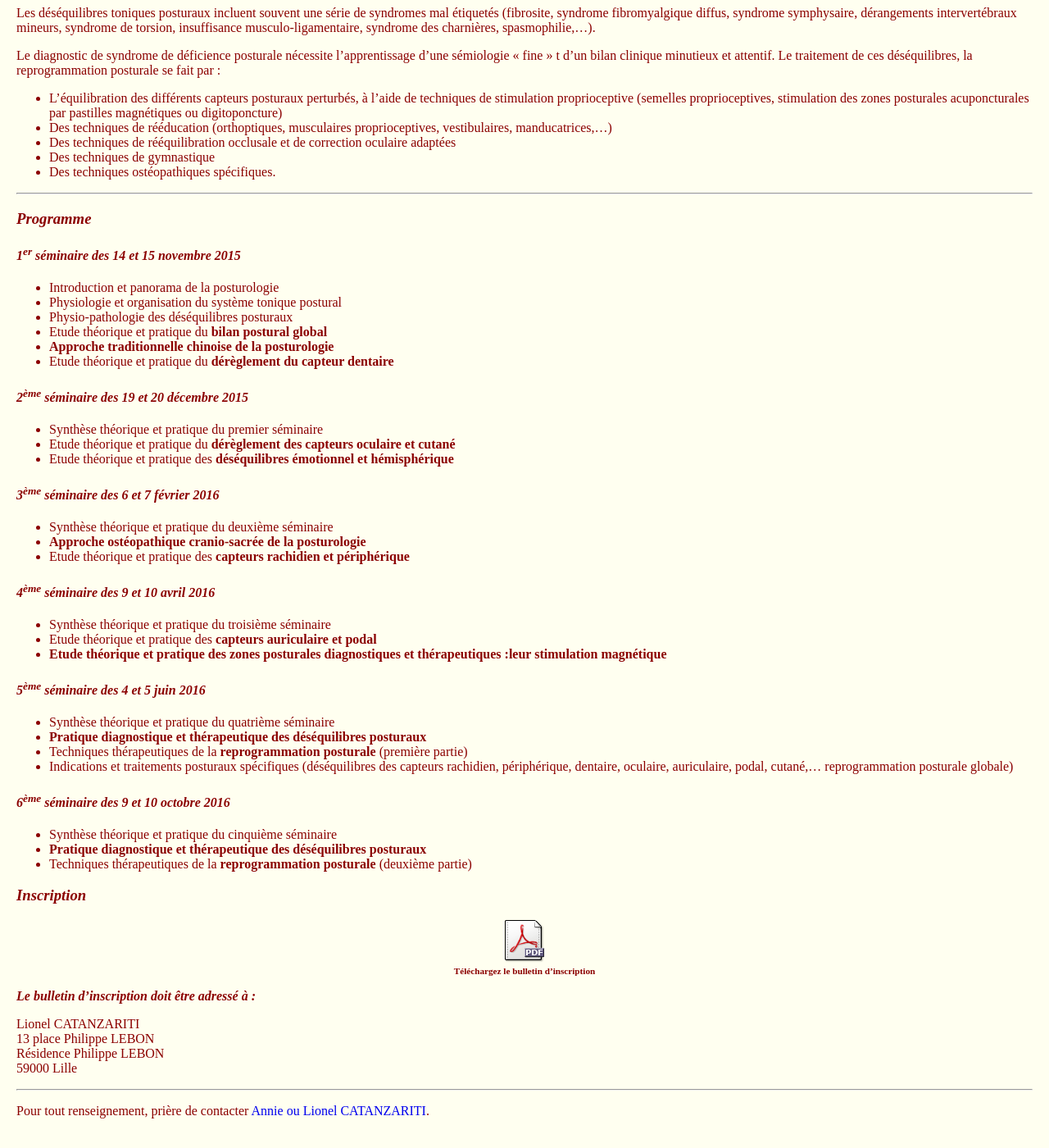
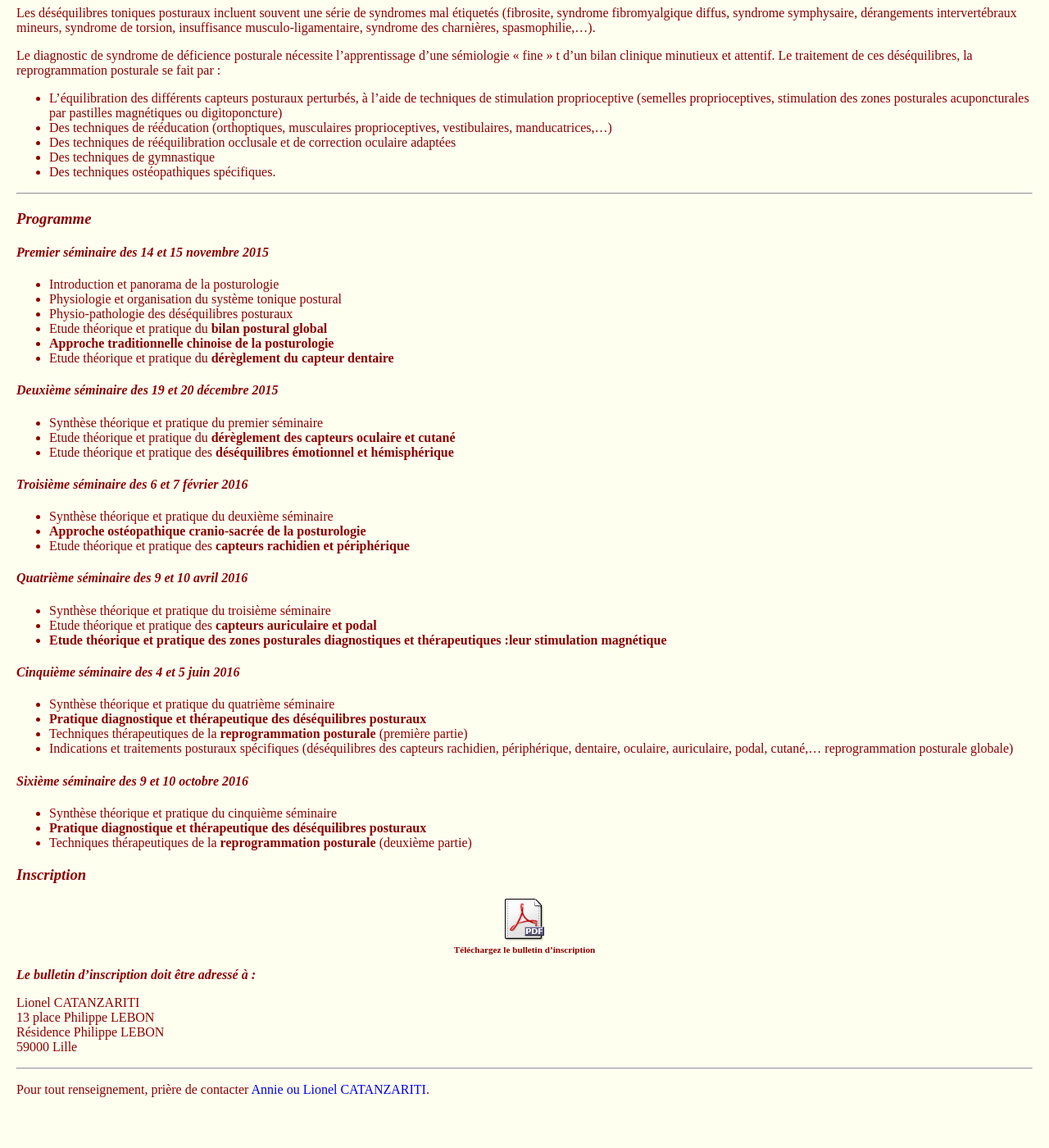
Before and after one commit to qi-energetique/qi-energetique.github.io, a Jekyll site: the page built from posturologie_clinique.md, in a window 1280 px wide and 1400 px high, scrolled down 665 px. Shown: the whole window at 82% size. Built offline with Jekyll 4.4.1, drawn with Linux system fonts in a browser that asks for light colours; after the commit the page ends 2039 px from its top, so only the background shows below that.

Commit message:
Update posturologie_clinique.md

```diff
--- a/posturologie_clinique.md
+++ b/posturologie_clinique.md
@@ -37,7 +37,7 @@ ____
 ### *Programme* ###
 
 
-#### *1<sup>er</sup> séminaire des 14 et 15 novembre 2015* ####
+#### *Premier séminaire des 14 et 15 novembre 2015* ####
 
 - Introduction et panorama de la posturologie
 - Physiologie et organisation du système tonique postural
@@ -46,32 +46,32 @@ ____
 - **Approche traditionnelle chinoise de la posturologie**
 - Etude théorique et pratique du **dérèglement du capteur dentaire**
 
-#### *2<sup>ème</sup> séminaire des 19 et 20 décembre 2015* ####
+#### *Deuxième séminaire des 19 et 20 décembre 2015* ####
 
 - Synthèse théorique et pratique du premier séminaire
 - Etude théorique et pratique du **dérèglement des capteurs oculaire et cutané**
 - Etude théorique et pratique des **déséquilibres émotionnel et hémisphérique**
 
-#### *3<sup>ème</sup> séminaire des 6 et 7 février 2016* ####
+#### *Troisième séminaire des 6 et 7 février 2016* ####
 
 - Synthèse théorique et pratique du deuxième séminaire
 - **Approche ostéopathique cranio-sacrée de la posturologie**
 - Etude théorique et pratique des **capteurs rachidien et périphérique**
 
-#### *4<sup>ème</sup> séminaire des 9 et 10 avril 2016* ####
+#### *Quatrième séminaire des 9 et 10 avril 2016* ####
 
 - Synthèse théorique et pratique du troisième séminaire
 - Etude théorique et pratique des **capteurs auriculaire et podal**
 - **Etude théorique et pratique des zones posturales diagnostiques et thérapeutiques :leur stimulation magnétique**
 
-#### *5<sup>ème</sup> séminaire des 4 et 5 juin 2016* ####
+#### *Cinquième séminaire des 4 et 5 juin 2016* ####
 
 - Synthèse théorique et pratique du quatrième séminaire
 - **Pratique diagnostique et thérapeutique des déséquilibres posturaux**
 - Techniques thérapeutiques de la **reprogrammation posturale** (première partie)
 - Indications et traitements posturaux spécifiques (déséquilibres des capteurs rachidien, périphérique, dentaire, oculaire, auriculaire, podal, cutané,… reprogrammation posturale globale)
 
-#### *6<sup>ème</sup> séminaire des 9 et 10 octobre 2016* ####
+#### *Sixième séminaire des 9 et 10 octobre 2016* ####
 
 - Synthèse théorique et pratique du cinquième séminaire
 - **Pratique diagnostique et thérapeutique des déséquilibres posturaux**
```
